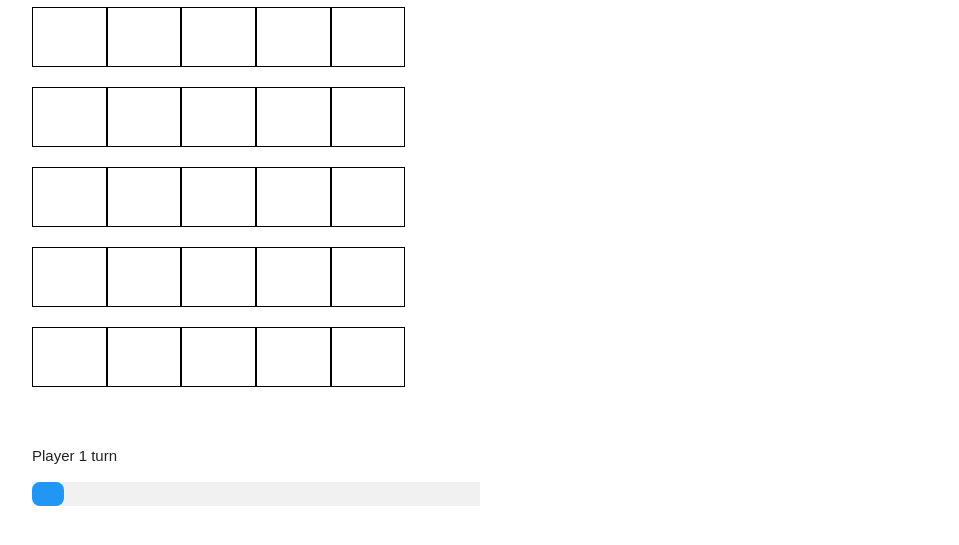
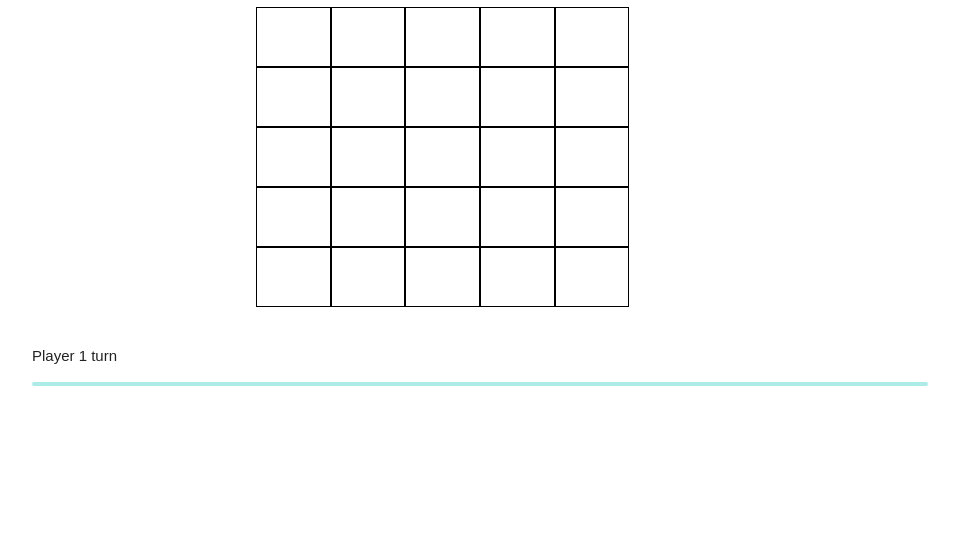
Before and after one commit to jarmoluo/web-applications-assignment-3, a website built with Parcel: page index.html in a window 1280 px wide. Shown: the part 67-612 px from the top of the page, without its empty margins (160-1119 px from the left). Built offline with nearby package versions, Linux system fonts and the light colour scheme.

Commit message:
Viimeistelty taulukon ulkonäkö, lisätty asetukset eri kokoisille näytöille ja vaihdettu progress bar.

```diff
--- a/index.html
+++ b/index.html
@@ -22,11 +22,11 @@
       <div id="board"></div>
       <br />
       <p id="turn"></p>
-      <div class="w3-light-grey" style="width: 50%;">
+      <div class="progress">
         <div
           id="myBar"
-          class="w3-container w3-blue w3-round-large"
-          style="height: 24px; width: 0%;"
+          class="determinate"
+          width: 0%;"
         ></div>
       </div>
       <p id="timer"></p>
--- a/src/index.js
+++ b/src/index.js
@@ -46,22 +46,29 @@ function generateBoard(sideLength) {
     board[i] = [];
     newRow = document.createElement("div");
     newRow.setAttribute("class", "row");
+    //newRow.style.height = "60px";
+    //newRow.style.marginBottom = "0px";
 
+    // Lisätään reunasolu, jotka ei kuulu pelitauluun
     newCol = document.createElement("div");
-    newCol.setAttribute("class", "col s1");
+    newCol.setAttribute("class", "col s1 m3 l3");
+    newRow.appendChild(newCol);
+
     // Lisätään sarakkeet/solut
     for (var j = 0; j < sideLength; j++) {
       board[i][j] = undefined;
       newCol = document.createElement("div");
       newCol.setAttribute("id", i + "-" + j);
-      newCol.setAttribute("class", "col s1 cell");
+      newCol.setAttribute("class", "col s2 m1 l1 cell");
       newCol.onclick = function () {
         markTableCell(this);
       };
       newRow.appendChild(newCol);
     }
+    // Lisätään reunasolu, jotka ei kuulu pelitauluun
     newCol = document.createElement("div");
-    newCol.setAttribute("class", "col s1");
+    newCol.setAttribute("class", "col s1 m4 l4");
+    newRow.appendChild(newCol);
 
     table.appendChild(newRow);
   }
@@ -138,5 +145,4 @@ function initialize() {
   mark = "X";
   document.getElementById("turn").innerHTML =
     "Player " + activePlayer + " turn";
-  //startTimer();
 }
--- a/src/styles.css
+++ b/src/styles.css
@@ -7,6 +7,10 @@ body {
   border: 1px solid black;
 }
 */
+.row {
+  margin-bottom: 0px;
+}
+
 .cell {
   /*
   width: 60px;
```
